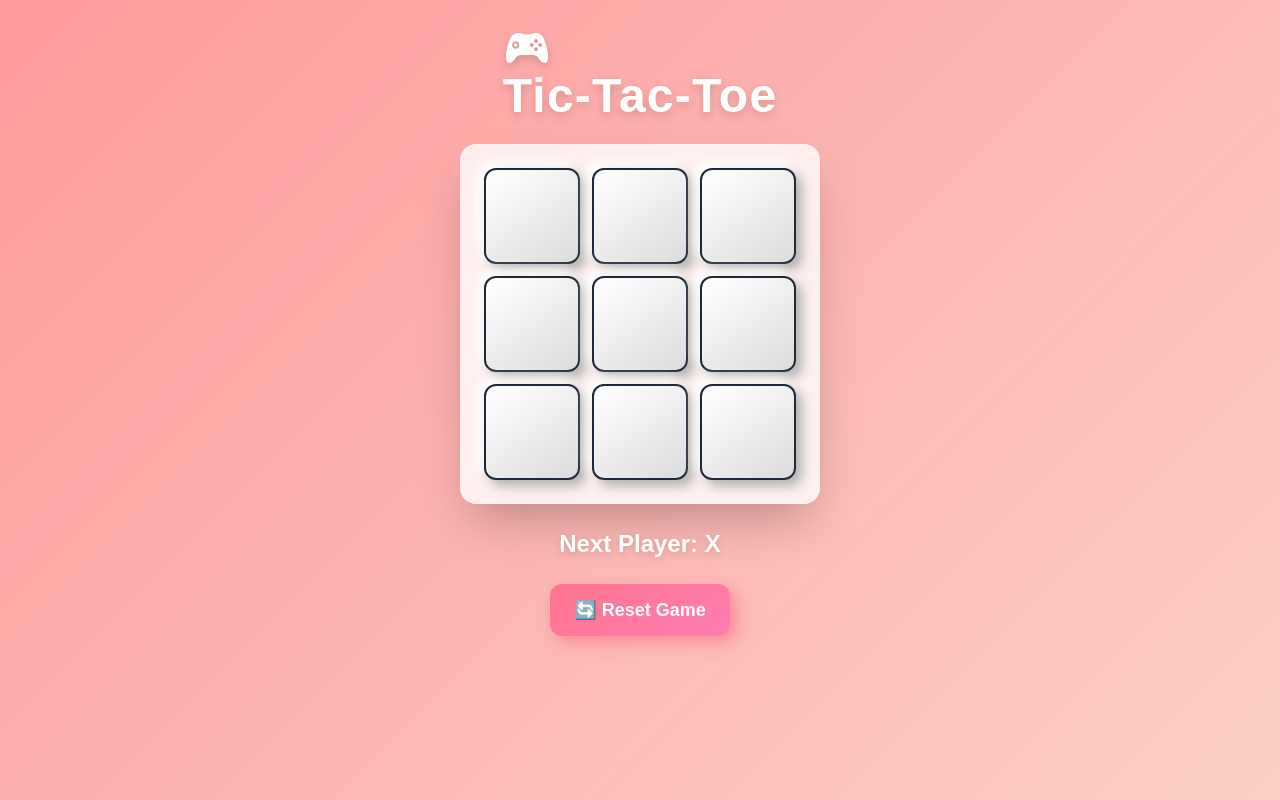
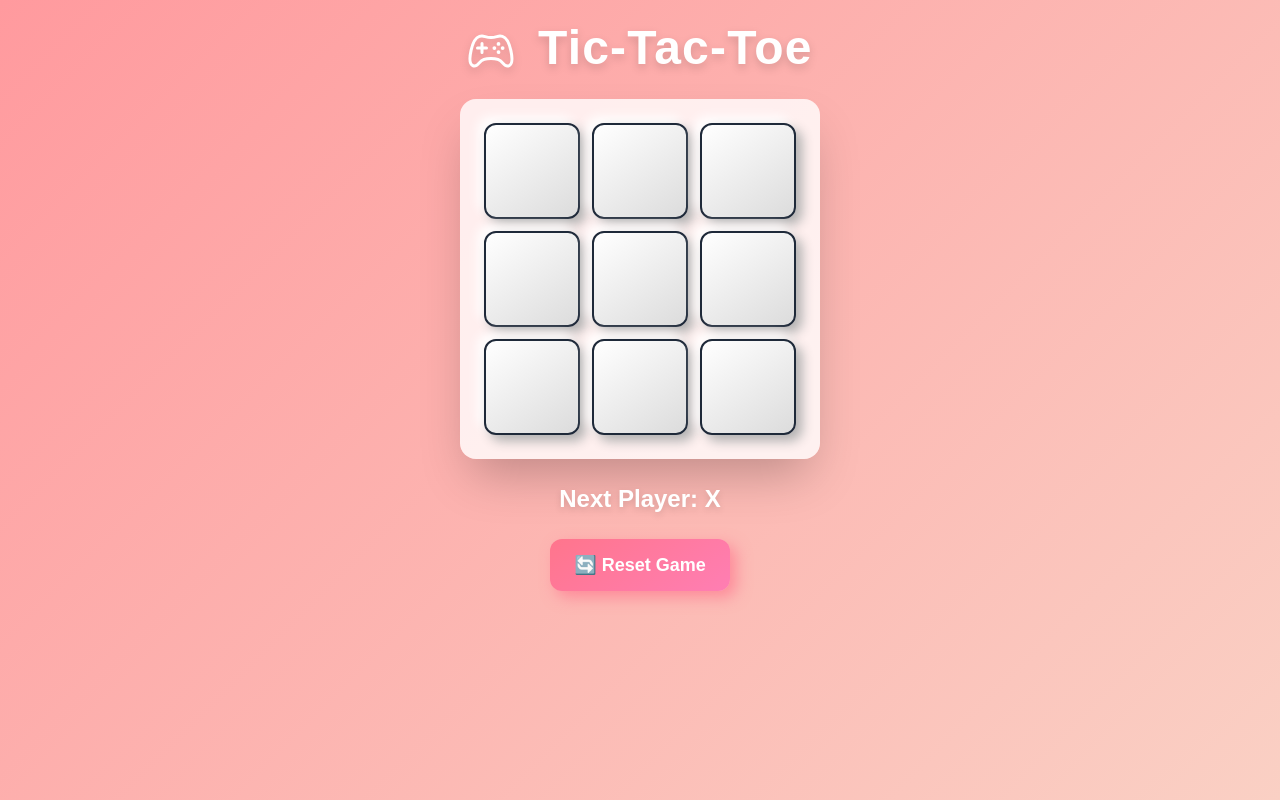
Before and after one commit to Hiler4r/react-mini-projects, a Next.js app: page /tic-tac-toe in a window 1280 px wide. Built offline with nearby package versions, Linux system fonts and the light colour scheme.

Commit message:
feat: update controller icon

```diff
--- a/src/app/tic-tac-toe/page.jsx
+++ b/src/app/tic-tac-toe/page.jsx
@@ -1,6 +1,6 @@
 "use client";
 import React, { useState } from "react";
-import { IoLogoGameControllerB } from "react-icons/io";
+import { IoGameControllerOutline } from "react-icons/io5";
 
 
 export default function TicTacToe() {
@@ -60,7 +60,7 @@ export default function TicTacToe() {
       }}
     >
       <h1 className="text-5xl font-extrabold text-white drop-shadow-lg tracking-wide">
-        <IoLogoGameControllerB /> Tic-Tac-Toe
+        <IoGameControllerOutline className="inline mr-2" /> Tic-Tac-Toe
       </h1>
 
       <div className="grid grid-cols-3 gap-3 bg-white/80 p-6 rounded-2xl shadow-2xl">
```
